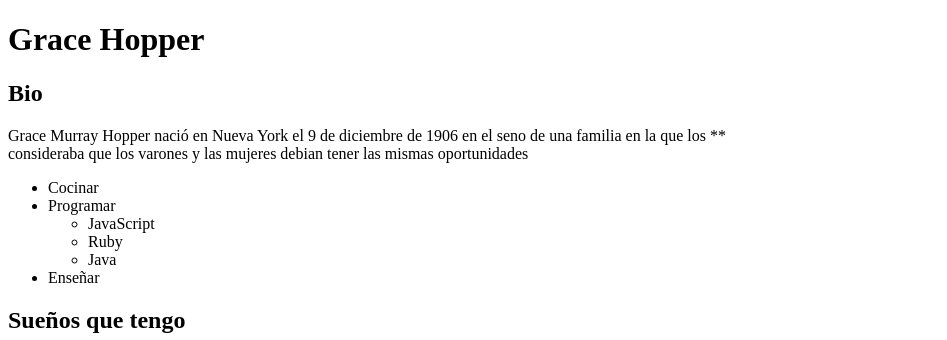
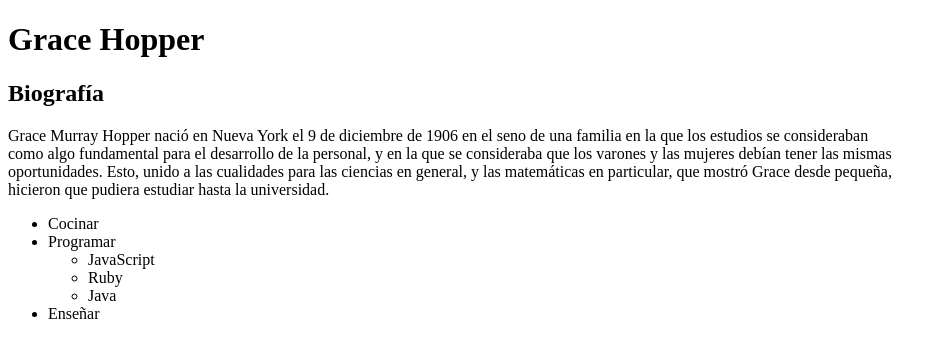
Before and after one commit to amalakamala/ejercicio1, a plain HTML site: page index.html in a window 1280 px wide. Shown: the top 340 px of the page, without its empty margins (0-947 px from the left). Drawn offline with Linux system fonts and the light colour scheme.

Commit message:
cambios en el texto

```diff
--- a/index.html
+++ b/index.html
@@ -9,8 +9,8 @@
 		<h1>Grace Hopper</h1>
 	</header>
 	<section>
-		<h2>Bio</h2>
-		<p>Grace Murray Hopper nació en Nueva York el 9 de diciembre de 1906 en el seno de una familia en la que los **<br> consideraba que los varones y las mujeres debian tener las mismas oportunidades</p>
+		<h2>Biografía</h2>
+		<p>Grace Murray Hopper nació en Nueva York el 9 de diciembre de 1906 en el seno de una familia en la que los estudios se consideraban<br> como algo fundamental para el desarrollo de la personal, y en la que se consideraba que los varones y las mujeres debían tener las mismas<br> oportunidades. Esto, unido a las cualidades para las ciencias en general, y las matemáticas en particular, que mostró Grace desde pequeña,<br>hicieron que pudiera estudiar hasta la universidad.</p>
 		<ul>
 			<li>Cocinar</li>
 			<li>Programar</li>
```
